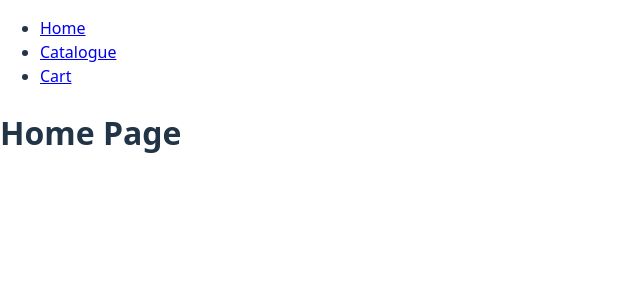
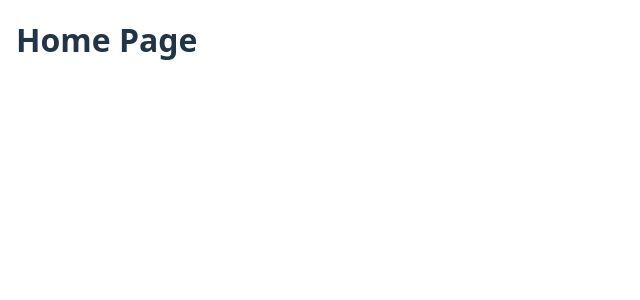
Before and after one commit to KVG24/shopping-cart, a React (Vite) app: page / in a window 1280 px wide. Shown: the top 300 px of the page, without its empty margins (0-640 px from the left). Built offline with nearby package versions, Linux system fonts and the light colour scheme.

Commit message:
Style NavigationBar

```diff
--- a/src/index.css
+++ b/src/index.css
@@ -13,10 +13,48 @@
     -moz-osx-font-smoothing: grayscale;
 }
 
+* {
+    margin: 0;
+}
+
 body {
     margin: 0;
     min-width: 320px;
     min-height: 100vh;
+}
+
+h1 {
+    padding: 1rem;
+}
+
+nav {
+    width: 50%;
+    height: 48px;
+    float: inline-end;
+    padding: 1rem 0 1rem 0;
+    display: flex;
+    justify-content: center;
+}
+
+ul {
+    width: 100%;
+    list-style-type: none;
+    display: flex;
+    justify-content: space-around;
+    align-items: center;
+    padding: 0;
+}
+
+a {
+    text-decoration: none;
+    color: #f9f9f9;
+    border-radius: 3px;
+    padding: 0.5rem 1rem;
+}
+
+a:hover {
+    background-color: #747bff;
+    color: #2e2e2e;
 }
 
 button {
```
